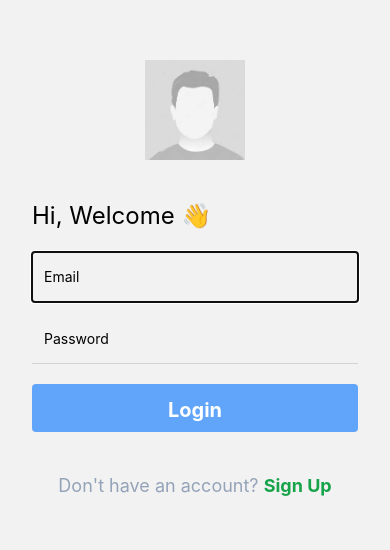
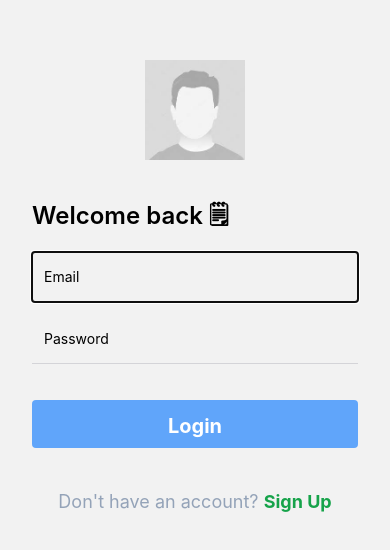
Before and after one commit to JewelSama/samaNotes, a React Native app: screen /Login in a window 390 px wide. Shown: the top 550 px of the page. Built offline with nearby package versions, Linux system fonts and the light colour scheme.

Commit message:
login func

```diff
--- a/screens/Login.jsx
+++ b/screens/Login.jsx
@@ -1,14 +1,66 @@
-import { ScrollView, Text, View, Image, TextInput, TouchableOpacity } from 'react-native'
-import React from 'react'
+import { ScrollView, Text, View, Image, TextInput, TouchableOpacity, ToastAndroid, Alert } from 'react-native'
+import React, {useState, useContext} from 'react'
 import Logo from '../assets/avatar3.jpg';
 import { useNavigation } from '@react-navigation/native';
 import GlobalStyles from '../GlobalStyles';
+import { GlobalContext } from '../context';
+import { loginAPI } from '../endpoints';
+
 
 const Login = () => {
     const navigation = useNavigation()
+    const [email, setEmail] = useState('')
+    const [password, setPassword] = useState('')
+    const [loading, setLoading] = useState(false)
 
-    const LoginHandler = () => {
-        navigation.navigate('Category')
+    const {setLoggedIn,  setToken, setUser } = useContext(GlobalContext)
+
+
+    const loginHandler = () => {
+        if(email.trim() < 1 && password.trim() < 1 ){
+            return alert('Email and password are required')
+        } else if(email.trim() < 5 || !email.includes('@')){
+            return alert('Email is not valid')
+        } else if(password.trim() < 1){
+            return alert('Password is required')
+        }
+        const formData = {
+            email: email.trim(),
+            password: password.trim()
+        }
+        setLoading(true)
+
+        fetch(loginAPI, {
+            method: 'POST',
+            headers: new Headers({
+                'Content-Type': 'application/json'
+            }),
+            body: JSON.stringify(formData)
+        })
+        .then(res => {
+            if(res.ok){
+                return res.json()
+            } else {
+                throw new Error('Invalid credentials')
+            }
+        })
+        .then(resp => {
+            console.log(resp?.user?.username);
+            // console.log(resp?.user?.username);
+            setLoading(false);
+            console.log(resp)
+            // if(resp.status){
+                setLoggedIn(true);
+                setToken(resp?.token)
+                setUser(resp?.user)
+                console.log('asm');
+                navigation.navigate('Category')
+            // }
+        }).catch(err => {
+            setLoading(false);
+            Alert.alert('Error', err.message)
+            // console.log(err.message);
+        })
     }
 
 
@@ -19,31 +71,31 @@ const Login = () => {
         <Image source={Logo} style={{ width: 100, height: 140, resizeMode: "center" }} />
     </View>
 
-    <Text className="text-2xl my-5">Hi, Welcome 👋</Text>
+    <Text className="text-2xl my-5 font-semibold">Welcome back 🗒</Text>
 
     <View>
         <TextInput
             style={{ width: '100%', height: 50, borderBottomWidth: 1 }}
             className="border-zinc-300 px-3 mb-3"
             placeholder="Email"
-            // value={username}
-            // onChangeText={setUsername}
+            value={email}
+            onChangeText={setEmail}
             autoFocus={true}
-            // onSubmitEditing={handleLogIn}
+            onSubmitEditing={loginHandler}
         />
 
         <TextInput
             style={{ width: '100%', height: 50, borderBottomWidth: 1 }}
             className="border-zinc-300 px-3 mb-5"
             placeholder="Password"
-            // value={password}
+            value={password}
             textContentType={'password'}
-            // onChangeText={setPassword}
-            // onSubmitEditing={handleLogIn}
+            onChangeText={setPassword}
+            onSubmitEditing={loginHandler}
         />
 
-        <TouchableOpacity className="bg-blue-400 rounded justify-center items-center p-2 mb-10" onPress={LoginHandler}>
-            <Text className="text-center text-xl font-bold self-center text-white mt-1">Login</Text>
+        <TouchableOpacity className={`${loading ? 'bg-blue-300' : 'bg-blue-400'} rounded justify-center items-center mt-4 p-2 mb-10`} onPress={loginHandler} disabled={loading ? true : false}>
+            <Text className="text-center text-xl font-bold self-center text-white mt-1">Login{loading ? '...' : ""}</Text>
         </TouchableOpacity>
 
 
```
